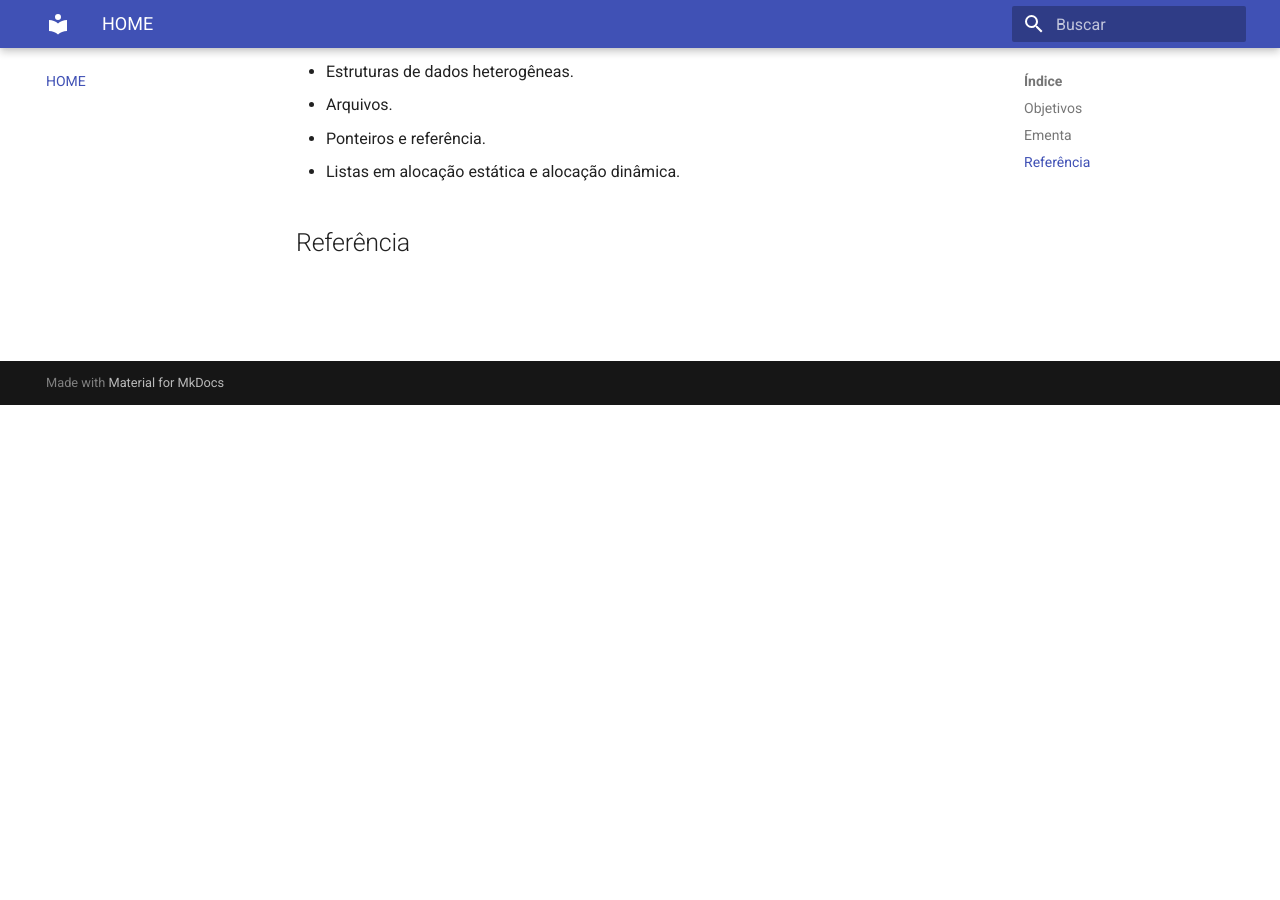
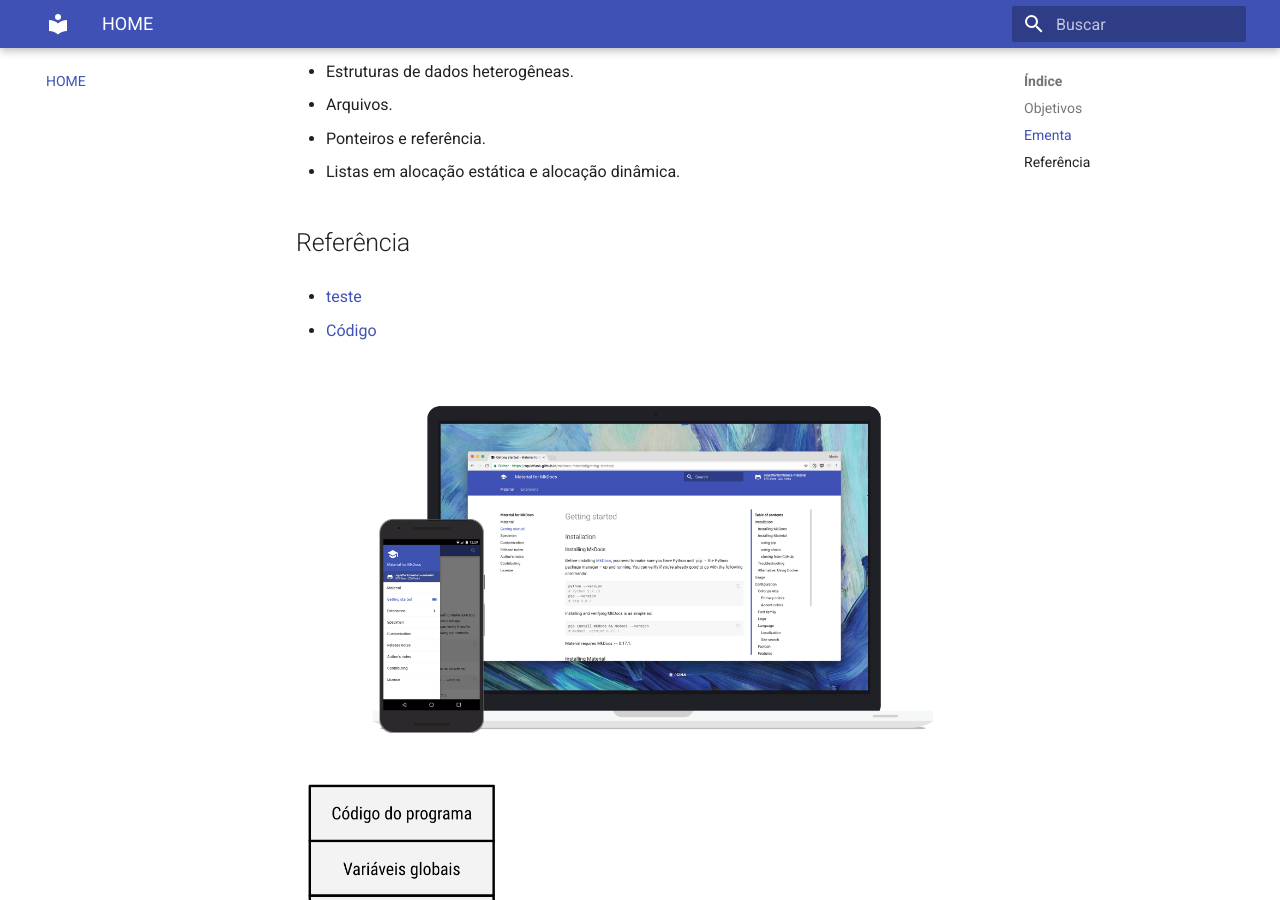
Before and after one commit to liberato09/aed1-apostila, an MkDocs documentation site: the page built from docs/index.md, in a window 1280 px wide and 900 px high, scrolled down 495 px. Built offline with MkDocs 1.6.1 and Material for MkDocs 9.7.7, drawn with Linux system fonts in a browser that asks for light colours; before the commit the page ends 900 px from its top, so only the background shows below that.

Commit message:
teste imagens

```diff
--- a/docs/index.md
+++ b/docs/index.md
@@ -14,3 +14,9 @@
 - Listas em alocação estática e alocação dinâmica.
 
 ## Referência
+- [teste](https://repl.it/@liberato/TADData)
+
+- <a href="https://repl.it/@liberato/TADData" target="_blank">Código</a>
+
+<img src = "assets/images/material.png"/>
+<img src = "assets/images/ponteiros/memoria.png" width="40%" height="40%"/>
```
Also changed, not shown: docs/assets/images/material.png (added).
